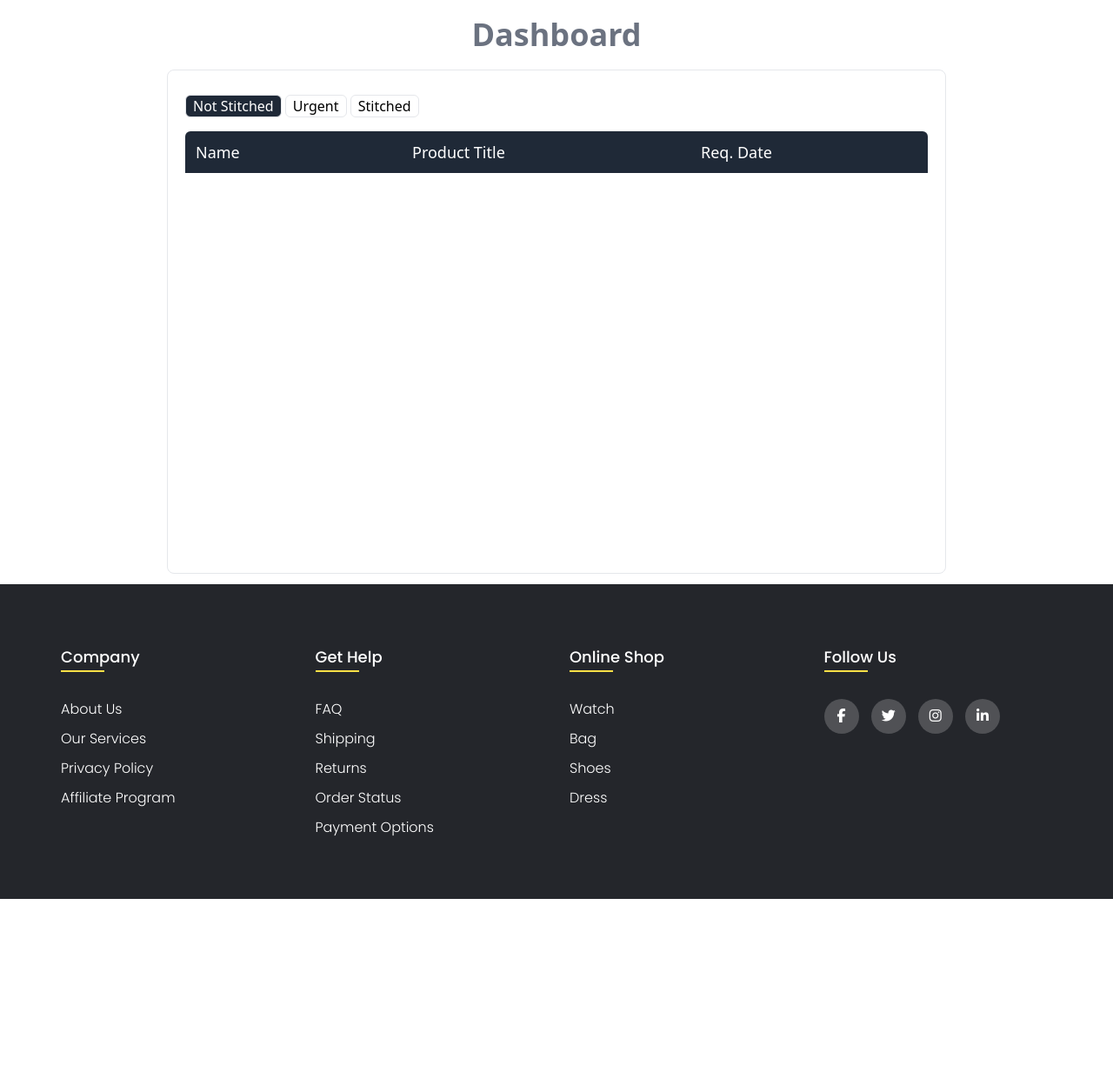
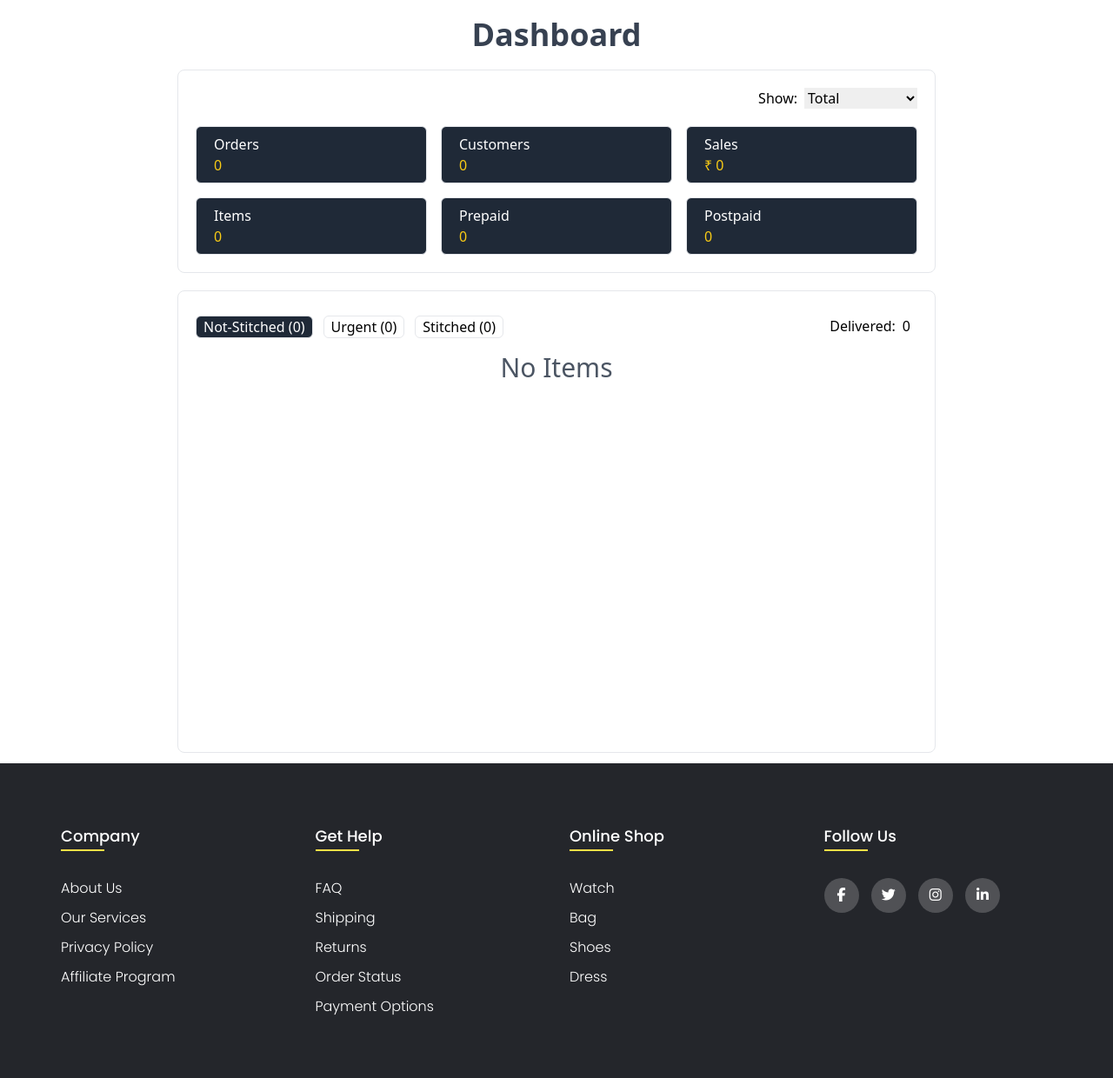
Before and after one commit to TharakaramuduN/TailorFlow1, a Django app: page /dashboard/ in a window 1280 px wide. Shown: the part 60-1300 px from the top of the page at 87% size. Before the commit the page ends 1094 px from the top, so only its background shows below. Run offline with Django 4.2, Linux system fonts and the light colour scheme; a user stored in the database is signed in; data comes from the database, SQL or seed files in the repository; style sheets or scripts are compiled from the project's sources.

Commit message:
added sales dashboard with filters

```diff
--- a/apps/dashboard/static/js/dashboard.js
+++ b/apps/dashboard/static/js/dashboard.js
@@ -1,10 +1,11 @@
-async function filterOrderItems(event){
 const filterBtns = document.querySelectorAll('.filter-btn')
-    filterBy = event.target.id
 filterBtns.forEach(btn=>{
-        if(btn.classList.contains('bg-gray-800')) btn.classList.remove('bg-gray-800','text-white')
+    btn.addEventListener('click',(event)=>{
+        filterBtns.forEach(x=>x.classList.remove('bg-gray-800','text-white','selected-status'))
+        event.target.classList.add('bg-gray-800','text-white','selected-status')
     })
-    event.target.classList.add('bg-gray-800','text-white')
+})
+async function filterOrderItems(filterBy){
     let url;
     if(filterBy==='urgent'){
         url = `/filter-order-items/?urgent=true`
@@ -16,9 +17,13 @@ async function filterOrderItems(event){
         throw Error('Page not found')
     }
     const data = await response.json()
+    let itemsCountElement = document.querySelector(`.${filterBy}-count`)
+    itemsCountElement.innerText = data.order_items.length
     const productsContainerHeader = document.querySelector('.products-container-header')
     const productsContainer = document.querySelector('.products-container')
     productsContainer.innerHTML = ''
+    productsContainerHeader.innerHTML = ''
+    if(data.order_items.length > 0){
         if(filterBy!=='Stitched'){
             productsContainerHeader.innerHTML=`<div class="grid grid-cols-10  p-2 sm:px-3  bg-gray-800 text-white rounded-tr-md rounded-tl-md items-center text-sm sm:text-lg">
             <p class="  col-span-3">Name</p>
@@ -27,14 +32,18 @@ async function filterOrderItems(event){
             <div></div>
             </div>`
             data.order_items.forEach((item) => {
+                const dateStr = `${item.requested_date}`;
+                const date = new Date(dateStr);
+                const options = { month: 'short', day: 'numeric' };
+                const requested_date = date.toLocaleDateString('en-US', options);
                 const divElement = document.createElement('div')
                 divElement.classList.add('product-card','grid', 'grid-cols-10',  'p-2', 'sm:px-3' , 'even:bg-gray-200', 'odd:bg-gray-50', 'gap-2', 'text-sm', 'sm:text-base','items-center')
                 divElement.innerHTML = `
                     <p class="  col-span-3">${item.customer_name}</p>
                     <p class=" col-span-4">${truncateWords(item.title,2)}</p>
-                <p class="  col-span-2">${item.requested_date}</p>
+                    <p class="  col-span-2">${requested_date}</p>
                     <div id="${item.id}" class="check-btn-${item.id} hover:cursor-pointer"  onclick="updateStatus(event)" >
-                    <i id="${item.id}" class="fa-solid fa-check text-green-600"></i>
+                        <img class=" pointer-events-none  h-7 sm:h-7 w-7 sm:w-7" src="/static/icons/checked.png" alt="stitched">
                     </div>
                 `
                 productsContainer.appendChild(divElement)
@@ -46,19 +55,28 @@ async function filterOrderItems(event){
                 <p class="  col-span-2">Stitched Date</p>
                 </div>`
                 data.order_items.forEach((item) => {
+                    const dateStr = `${item.stitched_on}`;
+                    const date = new Date(dateStr);
+                    const options = { month: 'short', day: 'numeric' };
+                    const stitched_date = date.toLocaleDateString('en-US', options);
                     const divElement = document.createElement('div')
                     divElement.classList.add('product-card','grid', 'grid-cols-10',  'p-2', 'sm:px-3' , 'even:bg-gray-200', 'odd:bg-gray-50', 'gap-2', 'text-sm', 'sm:text-base','items-center')
                     divElement.innerHTML = `
                         <p class="  col-span-4">${item.customer_name}</p>
                         <p class=" col-span-4">${truncateWords(item.title,2)}</p>
-                    <p class="  col-span-2">${item.stitched_on}</p>
+                        <p class="  col-span-2">${stitched_date}</p>
                     `
                     productsContainer.appendChild(divElement)
                 })}
-
+    }else{
+        productsContainer.innerHTML = `<div class="no-items h-full w-full flex items-center justify-center">
+                                            <h1 class=' text-3xl text-gray-600 font-medium'>No Items</h1>
+                                        </div>`
+    }
     }
 
 async function updateStatus(event){
+    const selectedStatusBtn = document.querySelector('.selected-status')
     const itemId = event.target.id
     const productsContainer = document.querySelector('.products-container')
     const productCard = event.target.closest('.product-card')
@@ -66,7 +84,16 @@ async function updateStatus(event){
     if(!response.ok){
         throw Error('Page Not found')
     }
-    productsContainer.removeChild(productCard)
+    if(selectedStatusBtn.id==='Not-Stitched'){
+        await filterOrderItems('Stitched')
+        await filterOrderItems('urgent')
+        await filterOrderItems('Not-Stitched')
+    }
+    else{
+        await filterOrderItems('Stitched')
+        await filterOrderItems('Not-Stitched')
+        await filterOrderItems('urgent')
+    }
 }
 
 function truncateWords(text, limit) {
@@ -77,3 +104,29 @@ function truncateWords(text, limit) {
         return text;
     }
 }
+
+const selectElement = document.getElementById('filter-by-date')
+selectElement.addEventListener('change',filterSalesDashboard)
+
+async function filterSalesDashboard(){
+    filter_by_date = selectElement.value
+    url = `/filter-sales-dashboard/?filter_by_date=${filter_by_date}`
+    let response = await fetch(url)
+    if(!response.ok){
+        Error('not found')
+    }
+    const data = await response.json()
+    const totalOrdersElement = document.querySelector('.total-orders-count')
+    const totalCustomersElement = document.querySelector('.total-customers-count')
+    const totalSalesElement = document.querySelector('.total-sales-count')
+    const totalItemsElement = document.querySelector('.total-items-count')
+    const totalPrepaidElement = document.querySelector('.total-prepaid-count')
+    const totalPostpaidElement = document.querySelector('.total-postpaid-count')
+
+    totalOrdersElement.innerText = data.orders_count
+    totalCustomersElement.innerText = data.customers_count
+    totalSalesElement.innerText = '₹' + data.sales_count
+    totalItemsElement.innerText = data.items_count
+    totalPrepaidElement.innerText = data.prepaid_count
+    totalPostpaidElement.innerText = data.postpaid_count
+}
--- a/apps/dashboard/templates/dashboard/dashboard.html
+++ b/apps/dashboard/templates/dashboard/dashboard.html
@@ -3,37 +3,87 @@
 {%block content%}
     <form action="" method="POST">
         {%csrf_token%}
-        <h1 class=" text-center text-4xl font-bold text-gray-500 my-5">Dashboard</h1>
-        <section class=" max-w-4xl flex items-center w-full justify-center mx-auto  overflow-scroll">
-            <div class="dashboard-container border w-full p-5 rounded-lg mb-3">
-                <div class="buttons-section mb-4 mt-2">
-                    <button onclick="filterOrderItems(event)" id="Not-Stitched" class="border filter-btn px-2 bg-gray-800 text-white rounded-md" type="button">Not Stitched</button>
-                    <button onclick="filterOrderItems(event)" id="urgent" class="border filter-btn px-2  rounded-md" type="button">Urgent</button>
-                    <button onclick="filterOrderItems(event)" id="Stitched" class="border filter-btn px-2 rounded-md" type="button">Stitched</button>
+        <h1 class=" text-center text-4xl font-bold text-gray-700 my-5">Dashboard</h1>
+        <section class=" max-w-4xl flex flex-col items-center w-full justify-center mx-auto gap-5 px-3">
+            <div class="sales-dashboard-container w-full flex flex-col gap-5 border p-5 rounded-lg">
+                <div class="filters justify-end flex w-full">
+                    <span class=" px-2">Show: </span>
+                    <select name="filter-by-date" id="filter-by-date">
+                        <option value="Total">Total</option>
+                        <option value="Today">Today</option>
+                        <option value="last_7_days">Last 7 days</option>
+                        <option value="this_month">This Month</option>
+                        <option value="this_year">This year</option>
+                        <option value="Yearly">Custom Range</option>
+                    </select>
+                </div>
+                <div class="sales-dashboard grid gap-2 sm:gap-4 grid-cols-3">
+                    <div class="card border px-5 py-2 rounded-md bg-gray-800 text-white">
+                        <p class=" text-sm sm:text-base">Orders</p>
+                        <p class="total-orders-count font-medium text-sm sm:text-base text-yellow-400">{{total_orders}}</p>
+                    </div>
+                    <div class="card border px-5 py-2 rounded-md bg-gray-800 text-white">
+                        <p class=" text-sm sm:text-base">Customers</p>
+                        <p class="total-customers-count font-medium text-sm sm:text-base text-yellow-400">{{total_customers}}</p>
+                    </div>
+                    <div class="card border  px-5 py-2 rounded-md bg-gray-800 text-white">
+                        <p class=" text-sm sm:text-base">Sales</p>
+                        <p class="total-sales-count font-medium text-sm sm:text-base text-yellow-400">₹ {{sales}}</p>
+                    </div>
+                    <div class="card border  px-5 py-2 rounded-md bg-gray-800 text-white">
+                        <p class=" text-sm sm:text-base">Items</p>
+                        <p class="total-items-count font-medium text-sm sm:text-base text-yellow-400">{{total_order_items}}</p>
+                    </div>
+                    <div class="card border  px-5 py-2 rounded-md bg-gray-800 text-white">
+                        <p class=" text-sm sm:text-base">Prepaid </p>
+                        <p class="total-prepaid-count font-medium text-sm sm:text-base text-yellow-400">{{prepaid}}</p>
+                    </div>
+                    <div class="card border  px-5 py-2 rounded-md bg-gray-800 text-white">
+                        <p class=" text-sm sm:text-base">Postpaid </p>
+                        <p class="total-postpaid-count font-medium text-sm sm:text-base text-yellow-400">{{postpaid}}</p>
+                    </div>
+                </div>
+            </div>
+            <div class="products-dashboard-container border w-full p-5 rounded-lg mb-3">
+                <div class="buttons-section mb-4 mt-2 flex flex-wrap justify-between gap-2 sm:gap-3">
+                    <div class=" flex gap-2 sm:gap-3">
+                        <button onclick="filterOrderItems('Not-Stitched')" id="Not-Stitched" class="border filter-btn px-2 text-sm sm:text-base bg-gray-800 text-white rounded-md selected-status" type="button">Not-Stitched (<span class="Not-Stitched-count pointer-events-none">{{order_items|length}}</span>)</button>
+                        <button onclick="filterOrderItems('urgent')" id="urgent" class="border filter-btn px-2 text-sm sm:text-base  rounded-md " type="button">Urgent (<span class="urgent-count pointer-events-none">{{urgent}}</span>)</button>
+                        <button onclick="filterOrderItems('Stitched')" id="Stitched" class="border filter-btn px-2 text-sm sm:text-base rounded-md " type="button">Stitched (<span class="Stitched-count pointer-events-none">{{stitched}}</span>)</button>
+                    </div>
+                    <div class="delivered flex">Delivered: <p class=" font-medium px-2">{{delivered}}</p></div>
                 </div>
                 <div class="products-container-header">
+                    {%if order_items%}
                         <div class="grid grid-cols-10 p-2 sm:px-3   bg-gray-800 text-white rounded-tr-md rounded-tl-md h-10  sm:h-12 items-center text-sm sm:text-lg">
                             <p class="  col-span-3">Name</p>
                             <p class="col-span-4">Product Title</p>
                             <p class="  col-span-2">Req. Date</p>
                             <div></div>
                         </div>
+                    {%endif%}
                 </div>
-                <div class="products-container gap-3 min-h-[55vh] max-h-[55vh] overflow-scroll scroll-m-1">
+                <div class="products-container gap-3 min-h-[55vh] h-full max-h-[55vh] overflow-scroll">
+                    {%if order_items%}
                         {%for item in order_items%}
                             <div class="product-card grid grid-cols-10 p-2 sm:px-3  even:bg-gray-200 odd:bg-gray-50 gap-2 text-sm sm:text-base items-center">
                                 <p class="  col-span-3">{{item.customer_name}}</p>
                                 <p class=" col-span-4">{{item.title|truncatewords:'2'}}</p>
                                 <p class="  col-span-2">{{item.requested_date|date:'M,d'}}</p>
-                            <div id="{{item.id}}" class="check-btn-{{item.id}} px-4 hover:cursor-pointer"  onclick="updateStatus(event)" >
-                                <i id="{{item.id}}" class="fa-solid fa-check text-green-600"></i>
+                                <div id="{{item.id}}" class="check-btn-{{item.id}} hover:cursor-pointer"  onclick="updateStatus(event)" >
+                                    <img class=" pointer-events-none h-7 sm:h-7 w-7 sm:w-7" src="{% static 'icons/checked.png'%}" alt="stitched">
                                 </div>
                             </div>
                         {%endfor%}
+                    {%else%}
+                        <div class="no-items h-full w-full items-center justify-center">
+                            <h1 class=' text-3xl text-gray-600 font-medium text-center'>No Items</h1>
+                        </div>
+                    {%endif%}
                 </div>
             </div>
+
         </section>
     </form>
     <script src="{%static 'js/dashboard.js'%}"></script>
-
 {%endblock content%}
--- a/apps/dashboard/urls.py
+++ b/apps/dashboard/urls.py
@@ -4,5 +4,6 @@ from . import views
 urlpatterns = [
     path('dashboard/',views.dashboard,name='dashboard'),
     path('update-status/<int:item_id>/',views.update_status,name='update-status'),
-    path('filter-order-items/',views.filter_order_items,name='filter-order-items')
+    path('filter-order-items/',views.filter_order_items,name='filter-order-items'),
+    path('filter-sales-dashboard/',views.filter_sales_dashboard,name='filter-sales-dashboard')
 ]
--- a/apps/dashboard/views.py
+++ b/apps/dashboard/views.py
@@ -5,14 +5,30 @@ from django.db.models import Q
 from django.contrib.auth.decorators import login_required
 from apps.orders.forms import OrderForm
 from django.core.serializers import serialize
-from datetime import datetime
+from datetime import datetime,timedelta
+from apps.transactions.models import Transaction
+from apps.customers.models import Customer
 # Create your views here.
 
 @login_required
 def dashboard(request):
     orders = Order.objects.filter(tailor=request.user)
+    customers = Customer.objects.filter(tailor=request.user)
+    transactions = Transaction.objects.filter(tailor=request.user)
+    sales = sum([transaction.amount for transaction in transactions])
+    total_order_items = 0
+    delivered = 0
+    urgent = 0
+    stitched = 0
+    prepaid,postpaid = 0,0
+    prepaid += len(orders.filter(payment_type='PRE'))
+    postpaid += len(orders.filter(payment_type='POST'))
     order_items = []
     for order in orders:
+        total_order_items += len(order.items.all())
+        delivered += len(order.items.filter(status='Delivered'))
+        stitched += len(order.items.filter(status='Stitched'))
+        urgent += len(order.items.filter(urgent=True,status='Not-Stitched'))
         items = list(order.items.filter(status='Not-Stitched').order_by('requested_date'))
         for item in items:
             order_items.append({
@@ -22,12 +38,16 @@ def dashboard(request):
                 'requested_date':item.requested_date,
             })
     order_items = sorted(order_items,key=lambda item:item['requested_date'])
-    return render(request,'dashboard/dashboard.html',{'order_items':order_items})
+    print(delivered)
+    return render(request,'dashboard/dashboard.html',{'order_items':order_items,'total_orders':len(orders),
+                                                      'sales':sales,'total_customers':len(customers),
+                                                      'delivered':delivered,'total_order_items':total_order_items,
+                                                      'urgent':urgent,'stitched':stitched,'prepaid':prepaid,'postpaid':postpaid})
 
 def update_status(request,item_id):
     order_item = OrderItem.objects.get(id=item_id)
     order_item.status = 'Stitched'
-    order_item.stitched_on = datetime.now()
+    order_item.stitched_on = datetime.now().date()
     order_item.save()
     return JsonResponse({'status':'success'})
 
@@ -53,3 +73,50 @@ def filter_order_items(request):
     if filter_by == 'Stitched':
         order_items = sorted(order_items,key=lambda item:item['stitched_on'],reverse=True)
     return JsonResponse({'order_items':order_items})
+
+def filter_sales_dashboard(request):
+    filter_by_date = request.GET.get('filter_by_date')
+    orders = Order.objects.filter(tailor=request.user)
+    customers = Customer.objects.filter(tailor=request.user)
+    transactions = Transaction.objects.filter(tailor=request.user)
+    if filter_by_date == 'Total':
+        orders = orders
+        customers = customers
+        transactions = transactions
+    if filter_by_date == 'Today':
+        orders = orders.filter(order_date_time__date = datetime.today())
+        customers = customers.filter(created_at__date = datetime.today())
+        transactions = transactions.filter(date_time__date=datetime.today())
+    elif filter_by_date == 'last_7_days':
+        delta = timedelta(days=7)
+        start_date = datetime.now() - delta
+        orders = orders.filter(order_date_time__gte = start_date)
+        customers = customers.filter(created_at__gte = start_date)
+        transactions = transactions.filter(date_time__gte = start_date)
+    elif filter_by_date == 'this_month':
+        month = datetime.now().month
+        year = datetime.now().year
+        orders = orders.filter(order_date_time__month = month,order_date_time__year=year)
+        customers = customers.filter(created_at__month = month,created_at__year=year)
+        transactions = transactions.filter(date_time__month=month,date_time__year=year)
+    elif filter_by_date == 'this_year':
+        year = datetime.now().year
+        orders = orders.filter(order_date_time__year=year)
+        customers = customers.filter(created_at__year=year)
+        transactions = transactions.filter(date_time__year=year)
+
+    orders_count = len(orders)
+    customers_count = len(customers)
+    sales_count = 0
+    items_count = 0
+    prepaid_count = len(orders.filter(payment_type='PRE'))
+    postpaid_count = len(orders.filter(payment_type='POST'))
+
+    for order in orders:
+        items_count += len(order.items.all())
+
+    sales_count += sum([transaction.amount for transaction in transactions])
+
+    return JsonResponse({'orders_count':orders_count,'customers_count':customers_count,
+                         'sales_count':sales_count,'items_count':items_count,
+                         'prepaid_count':prepaid_count,'postpaid_count':postpaid_count})
```
Also changed, not shown: apps/dashboard/static/icons/checked.png (added). Lines whose indentation alone changed are shown as unchanged.
